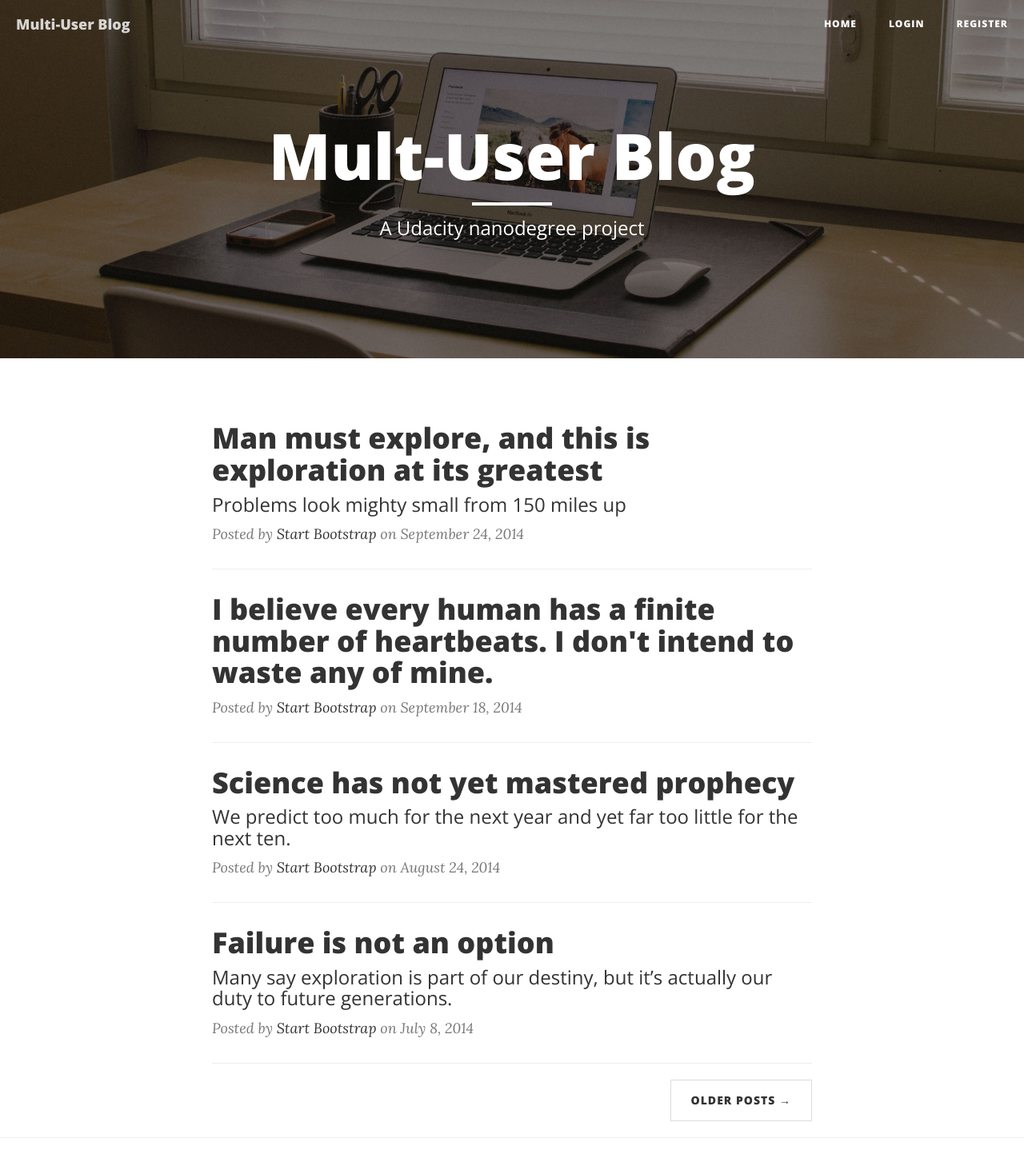
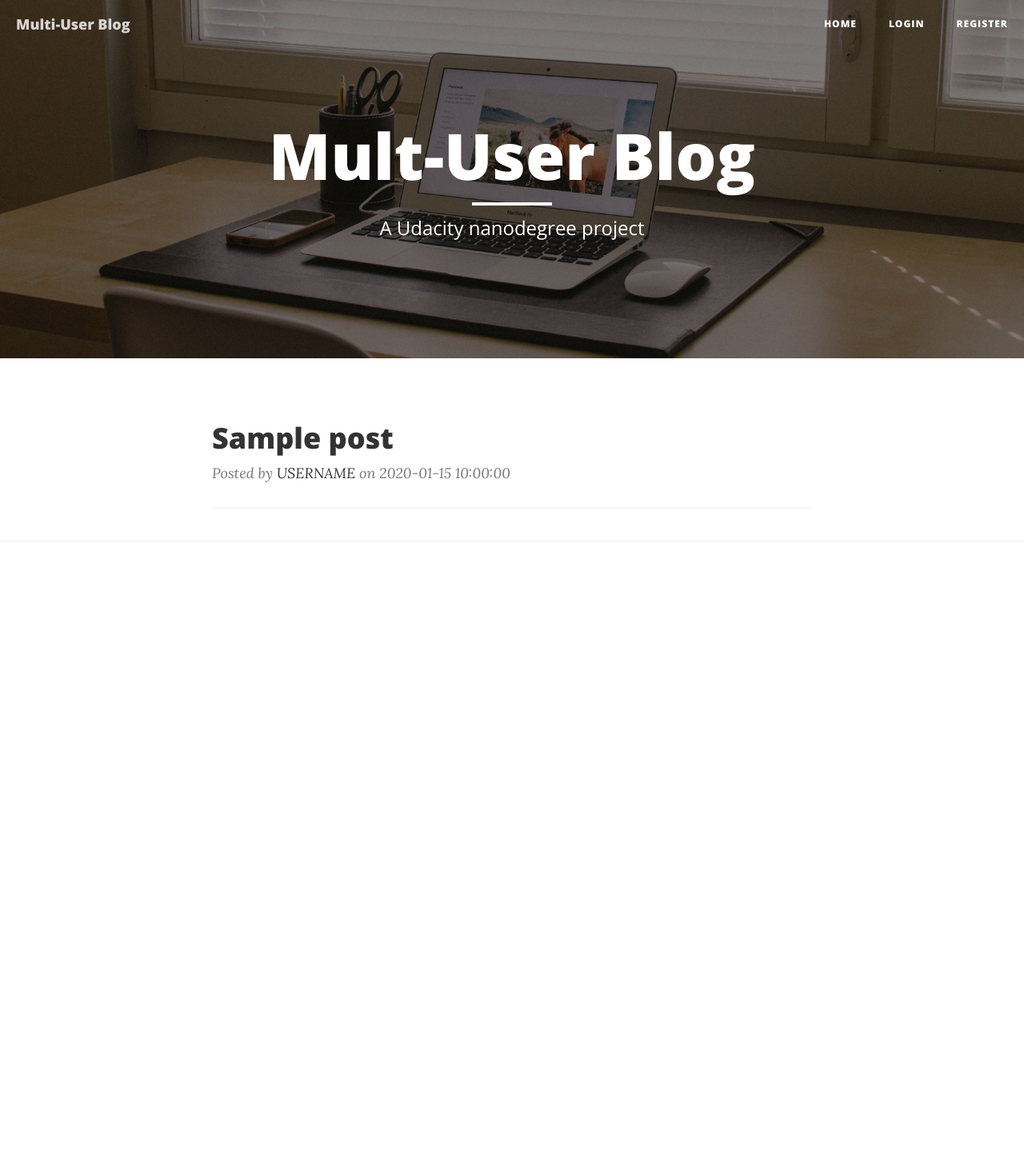
Before and after one commit to davidandrus/fsnd-multi-user-blog, a Python web app: template templates/index.html.j2 in a window 1280 px wide. Shown: the whole page at 80% size. After the commit the page ends 677 px from the top, so only its background shows below. Run offline with Jinja, Linux system fonts and the light colour scheme; the template is opened without the code that fills it: most values are stand-ins (such as "Sample title", 1, 10 or a date in 2020); some libraries are stand-ins or nearby versions.

Commit message:
feat: index page now showing posts

```diff
--- a/models/Post.py
+++ b/models/Post.py
@@ -1,5 +1,6 @@
 from google.appengine.ext import ndb
 
+# TODO make sure it is owned by a user
 class Post(ndb.Model):
     title = ndb.StringProperty(required = True)
     content = ndb.TextProperty(required = True)
--- a/templates/base.html.j2
+++ b/templates/base.html.j2
@@ -44,7 +44,7 @@
                     <span class="sr-only">Toggle navigation</span>
                     Menu <i class="fa fa-bars"></i>
                 </button>
-                <a class="navbar-brand" href="index.html">Multi-User Blog</a>
+                <a class="navbar-brand" href="/">Multi-User Blog</a>
             </div>
 
             <!-- Collect the nav links, forms, and other content for toggling -->
--- a/templates/index.html.j2
+++ b/templates/index.html.j2
@@ -2,57 +2,26 @@
 {% block content %}
   <div class="row">
       <div class="col-lg-8 col-lg-offset-2 col-md-10 col-md-offset-1">
+          {% for post in posts %}
             <div class="post-preview">
-              <a href="post.html">
+                <a href="/post/{{post.id}}">
                     <h2 class="post-title">
-                      Man must explore, and this is exploration at its greatest
+                        {{ post.title }}
                     </h2>
-                  <h3 class="post-subtitle">
+                    <!-- <h3 class="post-subtitle">
                         Problems look mighty small from 150 miles up
-                  </h3>
+                    </h3> -->
                 </a>
-              <p class="post-meta">Posted by <a href="#">Start Bootstrap</a> on September 24, 2014</p>
+                <p class="post-meta">Posted by <a href="#">USERNAME</a> on {{ post.created }}</p>
             </div>
             <hr>
-          <div class="post-preview">
-              <a href="post.html">
-                  <h2 class="post-title">
-                      I believe every human has a finite number of heartbeats. I don't intend to waste any of mine.
-                  </h2>
-              </a>
-              <p class="post-meta">Posted by <a href="#">Start Bootstrap</a> on September 18, 2014</p>
-          </div>
-          <hr>
-          <div class="post-preview">
-              <a href="post.html">
-                  <h2 class="post-title">
-                      Science has not yet mastered prophecy
-                  </h2>
-                  <h3 class="post-subtitle">
-                      We predict too much for the next year and yet far too little for the next ten.
-                  </h3>
-              </a>
-              <p class="post-meta">Posted by <a href="#">Start Bootstrap</a> on August 24, 2014</p>
-          </div>
-          <hr>
-          <div class="post-preview">
-              <a href="post.html">
-                  <h2 class="post-title">
-                      Failure is not an option
-                  </h2>
-                  <h3 class="post-subtitle">
-                      Many say exploration is part of our destiny, but it’s actually our duty to future generations.
-                  </h3>
-              </a>
-              <p class="post-meta">Posted by <a href="#">Start Bootstrap</a> on July 8, 2014</p>
-          </div>
-          <hr>
+          {% endfor %}
           <!-- Pager -->
-          <ul class="pager">
+          <!-- <ul class="pager">
               <li class="next">
                   <a href="#">Older Posts &rarr;</a>
               </li>
-          </ul>
+          </ul> -->
       </div>
   </div>
 {% endblock %}
```
Also changed, not shown: handlers/Posts.py (+17 -1 lines). Lines whose indentation alone changed are shown as unchanged.
